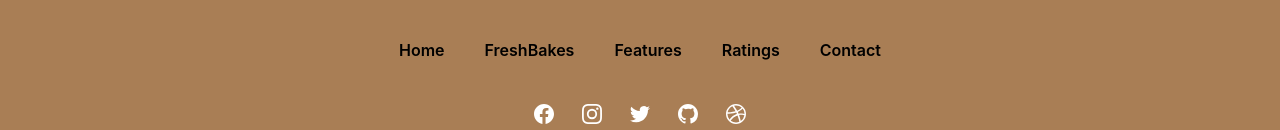
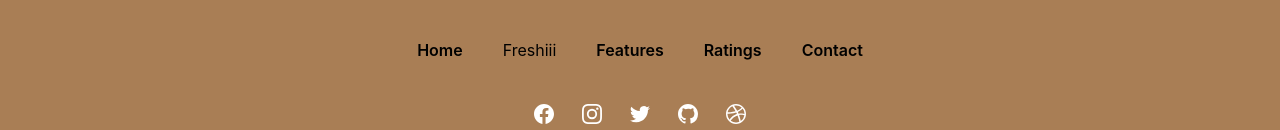
Before and after one commit to mdameenurrahmangn/Bakery-Project-FN, a React (Vite) app: page / in a window 1280 px wide. Shown: the part 4170-4300 px from the top of the page. Built offline with nearby package versions, Linux system fonts and the light colour scheme.

Commit message:
updated footer,1

```diff
--- a/src/component/Footer/Footer.jsx
+++ b/src/component/Footer/Footer.jsx
@@ -1,4 +1,11 @@
+import { Link } from "react-router-dom"
+
 const Footer = () => {
+
+    const toggle = () => {
+        setShow(!show);
+      };
+
     return (
         <>
             <>
@@ -19,12 +26,9 @@ const Footer = () => {
                                 </a>
                             </div>
                             <div className="px-5 py-2">
-                                <a
-                                    href="/connect"
-                                    className="text-base leading-6 text-black font-semibold hover:text-white"
-                                >
-                                    FreshBakes
-                                </a>
+                                <Link to="/fresh" onClick={toggle}>
+                                Freshiii
+                                </Link>
                             </div>
                             <div className="px-5 py-2">
                                 <a
```
